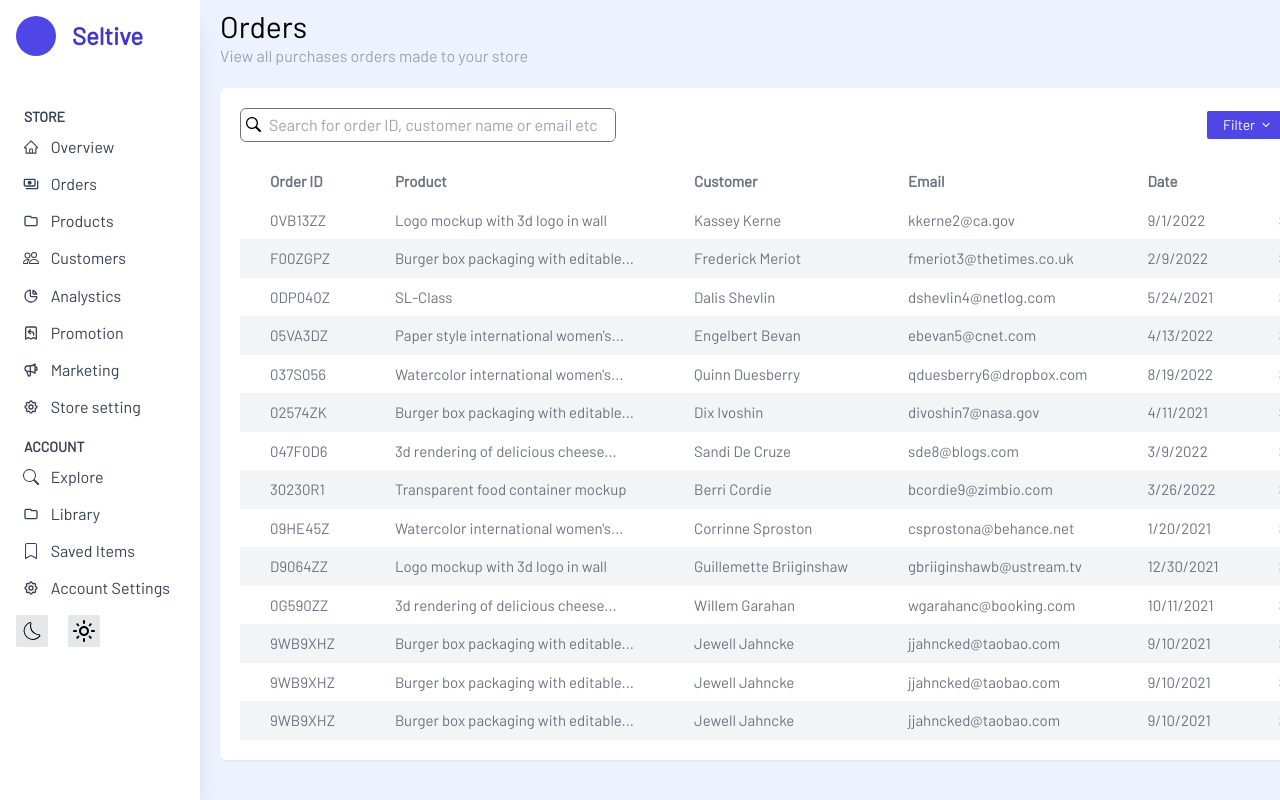
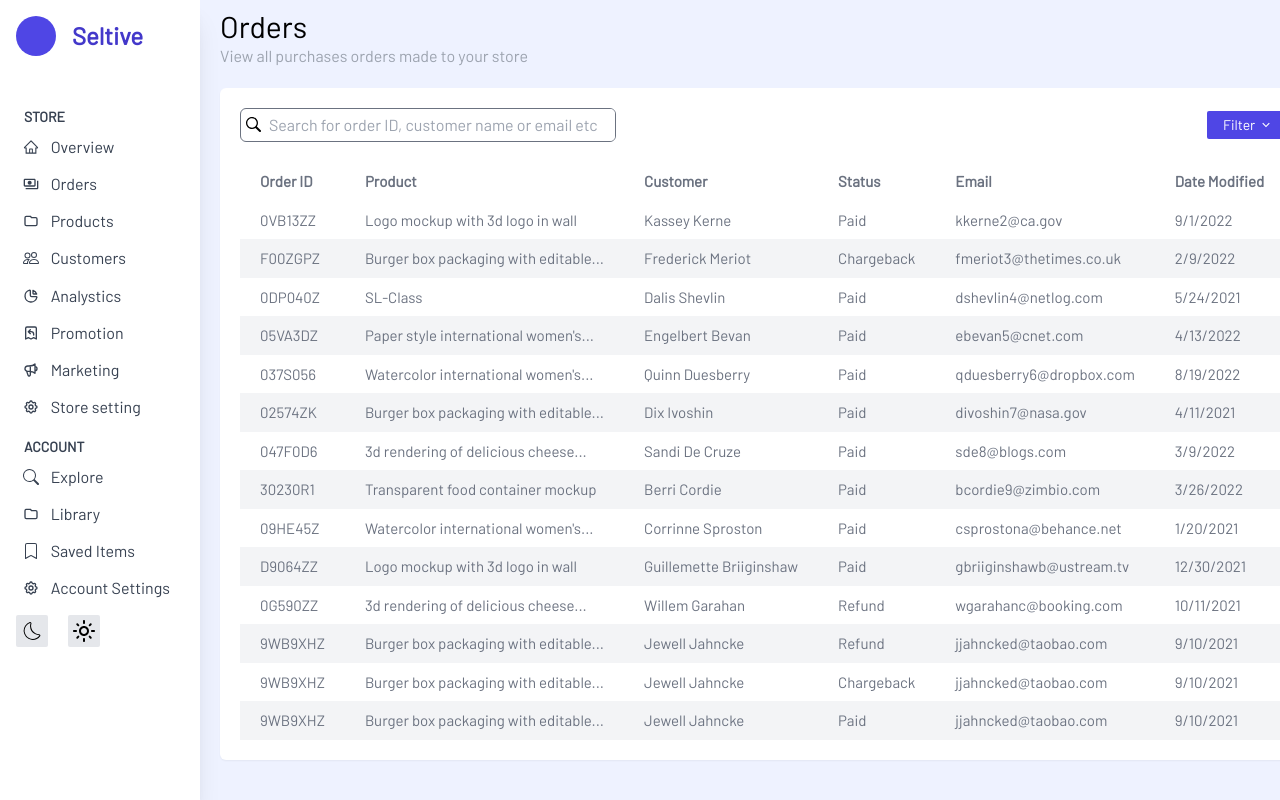
Before and after one commit to Pascal488/Flex-code, a React (Create React App) app in the folder seltive/: page /orders in a window 1280 px wide. Shown: the top 800 px of the page. Built offline with nearby package versions, Linux system fonts and the light colour scheme; no server answers; sample sign-in values are in the browser's storage.

Commit message:
:Fix ordertable

```diff
--- a/seltive/src/App.tsx
+++ b/seltive/src/App.tsx
@@ -17,7 +17,7 @@ import Overview from "./pages/homepages/overview/Overview";
 import Marketing from "./pages/homepages/marketing/Marketing";
 import Promotion from "./pages/homepages/promotion/Promotion";
 import Orders from "./pages/homepages/orders/Orders";
-import Product from "./pages/homepages/overview/products/Product";
+import Product from "./pages/homepages/products/Product";
 
 
 
@@ -44,8 +44,8 @@ function App() {
                 <Route path="/promotion" element={<Promotion/>}/>
                 <Route path="/orders" element={<Orders/>}/>
                 <Route path="/product" element={<Product/>}/>
+            </Route>
 
-            </Route>
             <Route path="/login"element={<Signin  />} />
             <Route path="/signup" element={<Signup />} />
             <Route path="/confirm" element={<Confirm />} />
--- a/seltive/src/index.tsx
+++ b/seltive/src/index.tsx
@@ -9,7 +9,7 @@ import { onError } from "@apollo/client/link/error";
 const root = ReactDOM.createRoot(
   document.getElementById("root") as HTMLElement
 );
-//console.log(process.env)
+
 
 const client = new ApolloClient({
   uri: process.env.REACT_APP_API_URL,
--- /dev/null
+++ b/seltive/src/pages/authpages/PasswordReset.tsx
@@ -0,0 +1,9 @@
+import React from 'react'
+
+const PasswordReset = () => {
+  return (
+    <div>PasswordReset</div>
+  )
+}
+
+export default PasswordReset
--- a/seltive/src/pages/homepages/Sidebar.tsx
+++ b/seltive/src/pages/homepages/Sidebar.tsx
@@ -61,7 +61,7 @@ const Sidebar = () => {
           <span className="mb-5 p-2 text-sm font-extrabold">STORE</span>
           <Link to="/overview">
             <span
-              className="      cursor-pointer   hover:bg-indigo-50 hover:text-indigo-700 hover:font-extrabold   hover:border-l-gray-500 dark:hover:bg-gray-800"
+              className="cursor-pointer   hover:bg-indigo-50 hover:text-indigo-700 hover:font-extrabold   hover:border-l-gray-500 dark:hover:bg-gray-800"
               style={commonstyles}
             >
               <AiOutlineHome />
@@ -70,7 +70,7 @@ const Sidebar = () => {
           </Link>
           <Link to='/orders'>
           <span
-            className=" cursor-pointer hover:bg-indigo-50 hover:text-indigo-700 hover:font-extrabold dark:hover:bg-gray-800"
+            className="cursor-pointer hover:bg-indigo-50 hover:text-indigo-700 hover:font-extrabold dark:hover:bg-gray-800"
             style={commonstyles}
           >
             <MdOutlinePayments />
--- a/seltive/src/pages/homepages/orders/Dummy.json
+++ b/seltive/src/pages/homepages/orders/Dummy.json
@@ -1,16 +1,16 @@
 [
-{"id":"0VB13ZZ","product_name":"Logo mockup with 3d logo in wall","customer":"Kassey Kerne","email":"kkerne2@ca.gov","date":"9/1/2022","price":"$835.45"},
-{"id":"F00ZGPZ","product_name":"Burger box packaging with editable...","customer":"Frederick Meriot","email":"fmeriot3@thetimes.co.uk","date":"2/9/2022","price":"$921.25"},
-{"id":"0DP040Z","product_name":"SL-Class","customer":"Dalis Shevlin","email":"dshevlin4@netlog.com","date":"5/24/2021","price":"$358.90"},
-{"id":"05VA3DZ","product_name":"Paper style international women's...","customer":"Engelbert Bevan","email":"ebevan5@cnet.com","date":"4/13/2022","price":"$733.96"},
-{"id":"037S056","product_name":"Watercolor international women's...","customer":"Quinn Duesberry","email":"qduesberry6@dropbox.com","date":"8/19/2022","price":"$692.44"},
-{"id":"02574ZK","product_name":"Burger box packaging with editable...","customer":"Dix Ivoshin","email":"divoshin7@nasa.gov","date":"4/11/2021","price":"$737.61"},
-{"id":"047F0D6","product_name":"3d rendering of delicious cheese...","customer":"Sandi De Cruze","email":"sde8@blogs.com","date":"3/9/2022","price":"$742.66"},
-{"id":"30230R1","product_name":"Transparent food container mockup","customer":"Berri Cordie","email":"bcordie9@zimbio.com","date":"3/26/2022","price":"$406.81"},
-{"id":"09HE45Z","product_name":"Watercolor international women's...","customer":"Corrinne Sproston","email":"csprostona@behance.net","date":"1/20/2021","price":"$909.44"},
-{"id":"D9064ZZ","product_name":"Logo mockup with 3d logo in wall","customer":"Guillemette Briiginshaw","email":"gbriiginshawb@ustream.tv","date":"12/30/2021","price":"$684.61"},
-{"id":"0G590ZZ","product_name":"3d rendering of delicious cheese...","customer":"Willem Garahan","email":"wgarahanc@booking.com","date":"10/11/2021","price":"$700.30"},
-{"id":"9WB9XHZ","product_name":"Burger box packaging with editable...","customer":"Jewell Jahncke","email":"jjahncked@taobao.com","date":"9/10/2021","price":"$307.22"},
-{"id":"9WB9XHZ","product_name":"Burger box packaging with editable...","customer":"Jewell Jahncke","email":"jjahncked@taobao.com","date":"9/10/2021","price":"$307.22"},
-{"id":"9WB9XHZ","product_name":"Burger box packaging with editable...","customer":"Jewell Jahncke","email":"jjahncked@taobao.com","date":"9/10/2021","price":"$307.22"}
+{"id":"0VB13ZZ","product_name":"Logo mockup with 3d logo in wall","customer":"Kassey Kerne","status":"Paid","email":"kkerne2@ca.gov","date":"9/1/2022","price":"$835.45"},
+{"id":"F00ZGPZ","product_name":"Burger box packaging with editable...","customer":"Frederick Meriot","status":"Chargeback","email":"fmeriot3@thetimes.co.uk","date":"2/9/2022","price":"$921.25"},
+{"id":"0DP040Z","product_name":"SL-Class","customer":"Dalis Shevlin","status":"Paid","email":"dshevlin4@netlog.com","date":"5/24/2021","price":"$358.90"},
+{"id":"05VA3DZ","product_name":"Paper style international women's...","customer":"Engelbert Bevan","status":"Paid","email":"ebevan5@cnet.com","date":"4/13/2022","price":"$733.96"},
+{"id":"037S056","product_name":"Watercolor international women's...","customer":"Quinn Duesberry","status":"Paid","email":"qduesberry6@dropbox.com","date":"8/19/2022","price":"$692.44"},
+{"id":"02574ZK","product_name":"Burger box packaging with editable...","customer":"Dix Ivoshin","status":"Paid","email":"divoshin7@nasa.gov","date":"4/11/2021","price":"$737.61"},
+{"id":"047F0D6","product_name":"3d rendering of delicious cheese...","customer":"Sandi De Cruze","status":"Paid","email":"sde8@blogs.com","date":"3/9/2022","price":"$742.66"},
+{"id":"30230R1","product_name":"Transparent food container mockup","customer":"Berri Cordie","status":"Paid","email":"bcordie9@zimbio.com","date":"3/26/2022","price":"$406.81"},
+{"id":"09HE45Z","product_name":"Watercolor international women's...","customer":"Corrinne Sproston","status":"Paid","email":"csprostona@behance.net","date":"1/20/2021","price":"$909.44"},
+{"id":"D9064ZZ","product_name":"Logo mockup with 3d logo in wall","customer":"Guillemette Briiginshaw","status":"Paid","email":"gbriiginshawb@ustream.tv","date":"12/30/2021","price":"$684.61"},
+{"id":"0G590ZZ","product_name":"3d rendering of delicious cheese...","customer":"Willem Garahan","status":"Refund","email":"wgarahanc@booking.com","date":"10/11/2021","price":"$700.30"},
+{"id":"9WB9XHZ","product_name":"Burger box packaging with editable...","customer":"Jewell Jahncke","status":"Refund","email":"jjahncked@taobao.com","date":"9/10/2021","price":"$307.22"},
+{"id":"9WB9XHZ","product_name":"Burger box packaging with editable...","customer":"Jewell Jahncke","status":"Chargeback","email":"jjahncked@taobao.com","date":"9/10/2021","price":"$307.22"},
+{"id":"9WB9XHZ","product_name":"Burger box packaging with editable...","customer":"Jewell Jahncke","status":"Paid","email":"jjahncked@taobao.com","date":"9/10/2021","price":"$307.22"}
 ]
--- a/seltive/src/pages/homepages/orders/OrderColumns.ts
+++ b/seltive/src/pages/homepages/orders/OrderColumns.ts
@@ -12,11 +12,15 @@ export const COLUMNS = [
         accessor:"customer"
     },
     {
+        Header:'Status',
+        accessor:"status"
+    },
+    {
         Header:'Email',
         accessor:"email"
     },
     {
-        Header:'Date',
+        Header:'Date Modified',
         accessor:"date"
     },
     {
--- a/seltive/src/pages/homepages/orders/Ordertable.tsx
+++ b/seltive/src/pages/homepages/orders/Ordertable.tsx
@@ -23,7 +23,7 @@ const Ordertable = () => {
               {headerGroups.headers.map((columns) => (
                 <th
                   {...columns.getHeaderProps()}
-                  className="py-[8px] px-[30px] text-left"
+                  className="py-[8px] px-[20px] text-left"
                 >
                   {columns.render("Header")}
                 </th>
@@ -46,7 +46,7 @@ const Ordertable = () => {
                   return (
                     <td
                       {...cell.getCellProps()}
-                      className="py-[8px] px-[30px] text-left"
+                      className="py-[8px] px-[20px] text-left"
                     >
                       {cell.render("Cell")}
                     </td>
--- a/seltive/src/pages/homepages/overview/products/Product.tsx
+++ /dev/null
@@ -1,16 +0,0 @@
-import React from 'react'
-
-const Product = () => {
-  return (
-    <div>
-        <div className="mb-2">
-        <h1 className="text-3xl mt-2 dark:text-indigo-600 dark:font-semibold">Products</h1>
-        <span className="text-gray-400">
-        View all your store’s products catalogue
-        </span>
-      </div>
-    </div>
-  )
-}
-
-export default Product
--- /dev/null
+++ b/seltive/src/pages/homepages/products/Product.tsx
@@ -0,0 +1,26 @@
+import React from "react";
+
+const Product = () => {
+  return (
+
+      <div className="flex justify-between items-center   mb-2">
+        <div>
+          <h1 className="text-3xl mt-2 dark:text-indigo-600 dark:font-semibold">
+            Products
+          </h1>
+          <span className="text-gray-400">
+            View all your store’s products catalogue
+          </span>
+        </div>
+
+        <div className="justify-self-end">
+            <span>
+                <input type="text" className="bg-blue-200 w-3/4" />
+            </span>
+        </div>
+      </div>
+
+  );
+};
+
+export default Product;
```
Also changed, not shown: seltive/src/pages/homepages/products/ProductTable.tsx (renamed from seltive/src/pages/homepages/overview/products/ProductTable.tsx).
